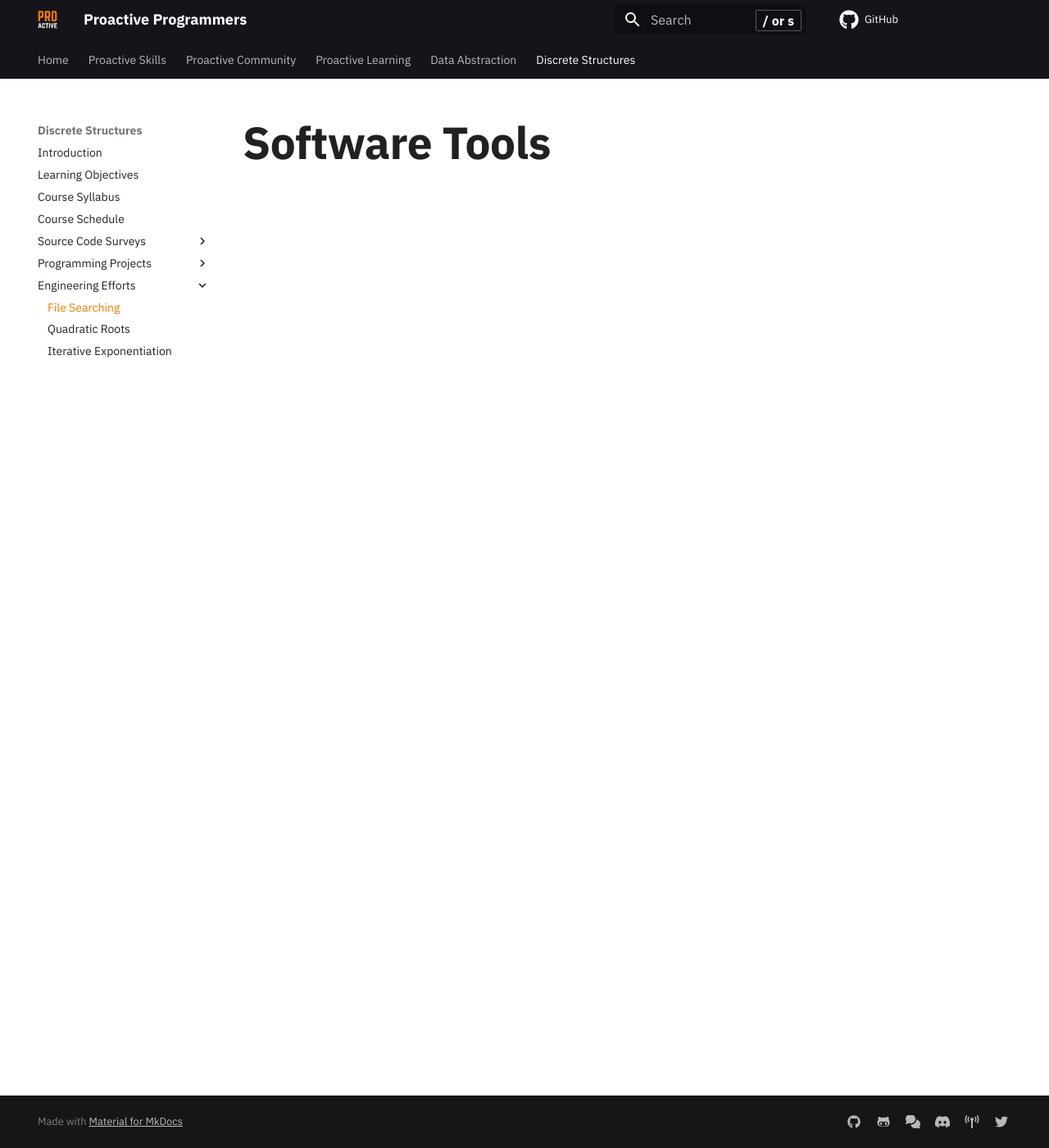
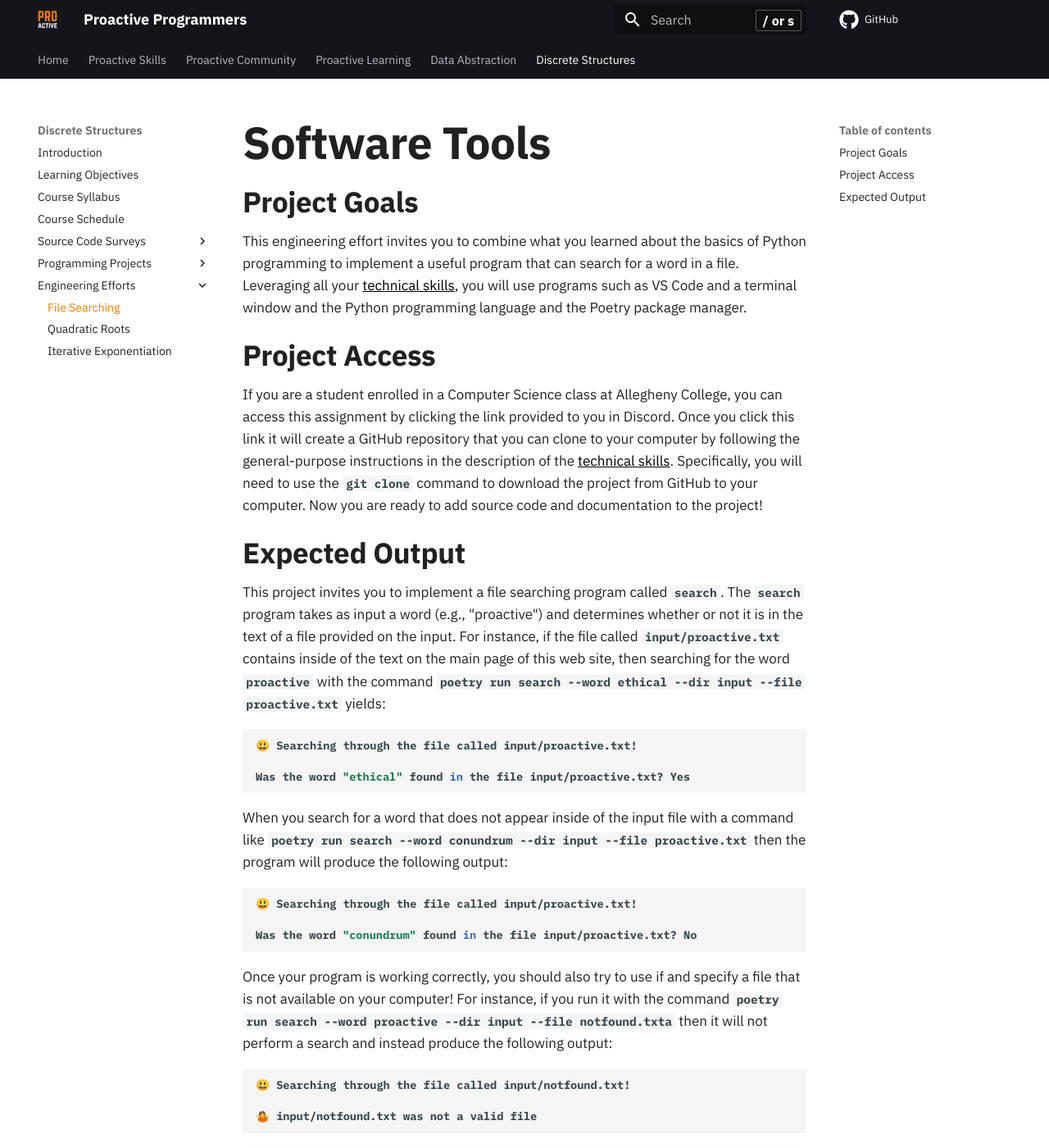
Before and after one commit to ProactiveProgrammers/www.proactiveprogrammers.com, an MkDocs documentation site: the page built from docs/discrete-structures/engineering-efforts/file-searching.md, in a window 1280 px wide and 1400 px high. Shown: the whole window at 82% size. Built offline with MkDocs 1.6.1 and Material for MkDocs 9.7.7, drawn with Linux system fonts in a browser that asks for light colours; comment, search, counter and statistics services are not loaded; some of the changed text lies outside the part shown.

Commit message:
feat: Add several paragraphs of content to file-searching.

````diff
--- a/docs/discrete-structures/engineering-efforts/file-searching.md
+++ b/docs/discrete-structures/engineering-efforts/file-searching.md
@@ -1,3 +1,67 @@
 # Software Tools
 
-[//]: # (Use a line end admonition for the key question that fits Bloom's taxonomy)
+## Project Goals
+
+This engineering effort invites you to combine what you learned about the basics
+of Python programming to implement a useful program that can search for a word
+in a file. Leveraging all your [technical
+skills](/proactive-skills/introduction-proactive-skills/), you will use programs
+such as VS Code and a terminal window and the Python programming language and
+the Poetry package manager.
+
+## Project Access
+
+If you are a student enrolled in a Computer Science class at Allegheny College,
+you can access this assignment by clicking the link provided to you in Discord.
+Once you click this link it will create a GitHub repository that you can clone
+to your computer by following the general-purpose instructions in the
+description of the [technical
+skills](/proactive-skills/introduction-proactive-skills/). Specifically, you
+will need to use the `git clone` command to download the project from GitHub to
+your computer. Now you are ready to add source code and documentation to the
+project!
+
+## Expected Output
+
+This project invites you to implement a file searching program called `search`.
+The `search` program takes as input a word (e.g., "proactive") and determines
+whether or not it is in the text of a file provided on the input. For instance,
+if the file called `input/proactive.txt` contains inside of the text on the main
+page of this web site, then searching for the word `proactive` with the
+command `poetry run search --word ethical --dir input --file proactive.txt`
+yields:
+
+```shell
+😃 Searching through the file called input/proactive.txt!
+
+Was the word "ethical" found in the file input/proactive.txt? Yes
+```
+
+When you search for a word that does not appear inside of the input file with a
+command like `poetry run search --word conundrum --dir input --file
+proactive.txt` then the program will produce the following output:
+
+```shell
+😃 Searching through the file called input/proactive.txt!
+
+Was the word "conundrum" found in the file input/proactive.txt? No
+```
+
+Once your program is working correctly, you should also try to use if and
+specify a file that is not available on your computer! For instance, if you run
+it with the command `poetry run search --word proactive --dir input --file
+notfound.txta` then it will not perform a search and instead produce the
+following output:
+
+```shell
+😃 Searching through the file called input/notfound.txt!
+
+🤷 input/notfound.txt was not a valid file
+```
+
+???+ note
+
+    Don't forget that if you want to run the `search` program you must use your
+    terminal window to first go into the GitHub repository containing this
+    project and then go into the `search` directory that contains the project's
+    source code.
````
